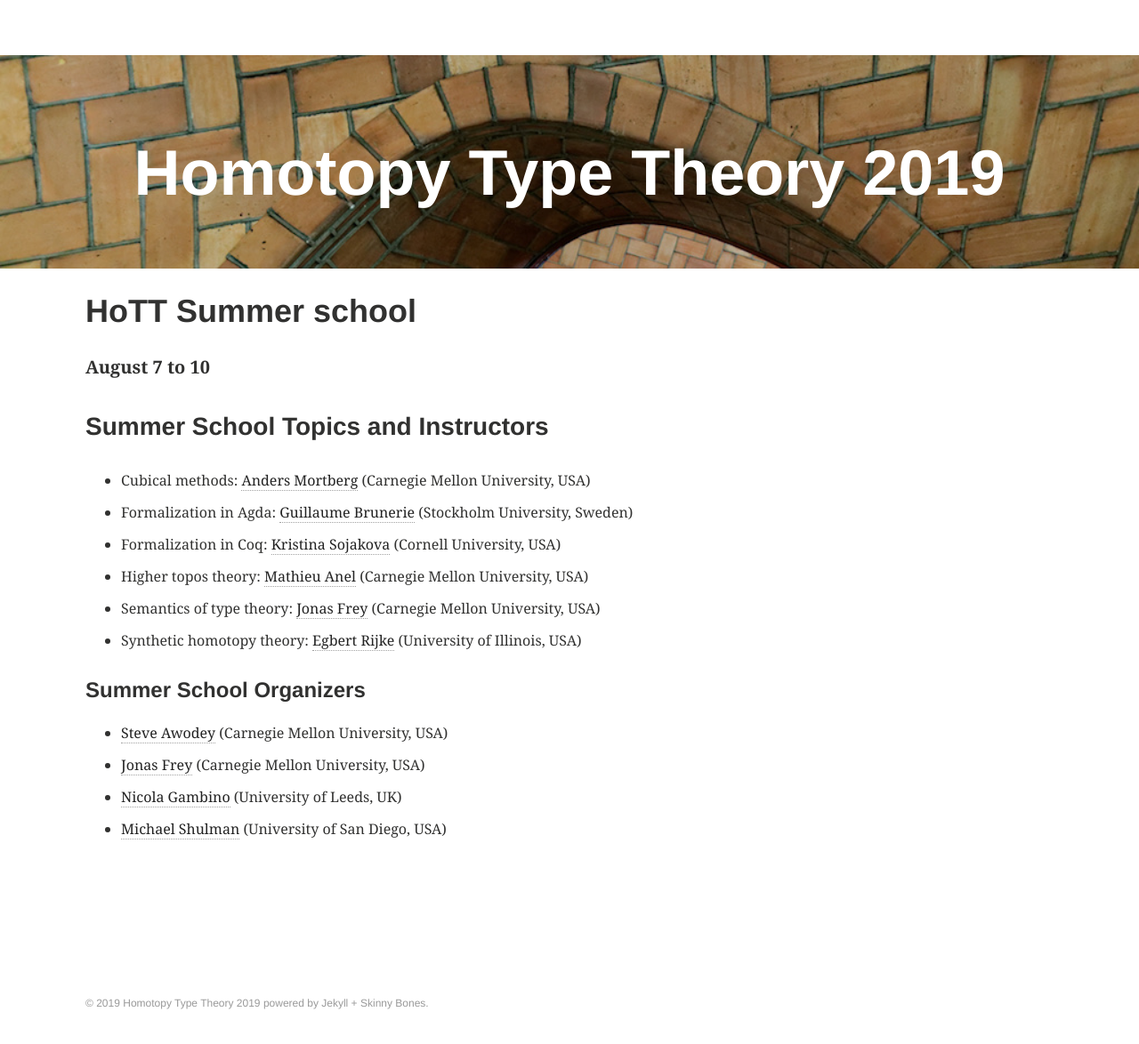
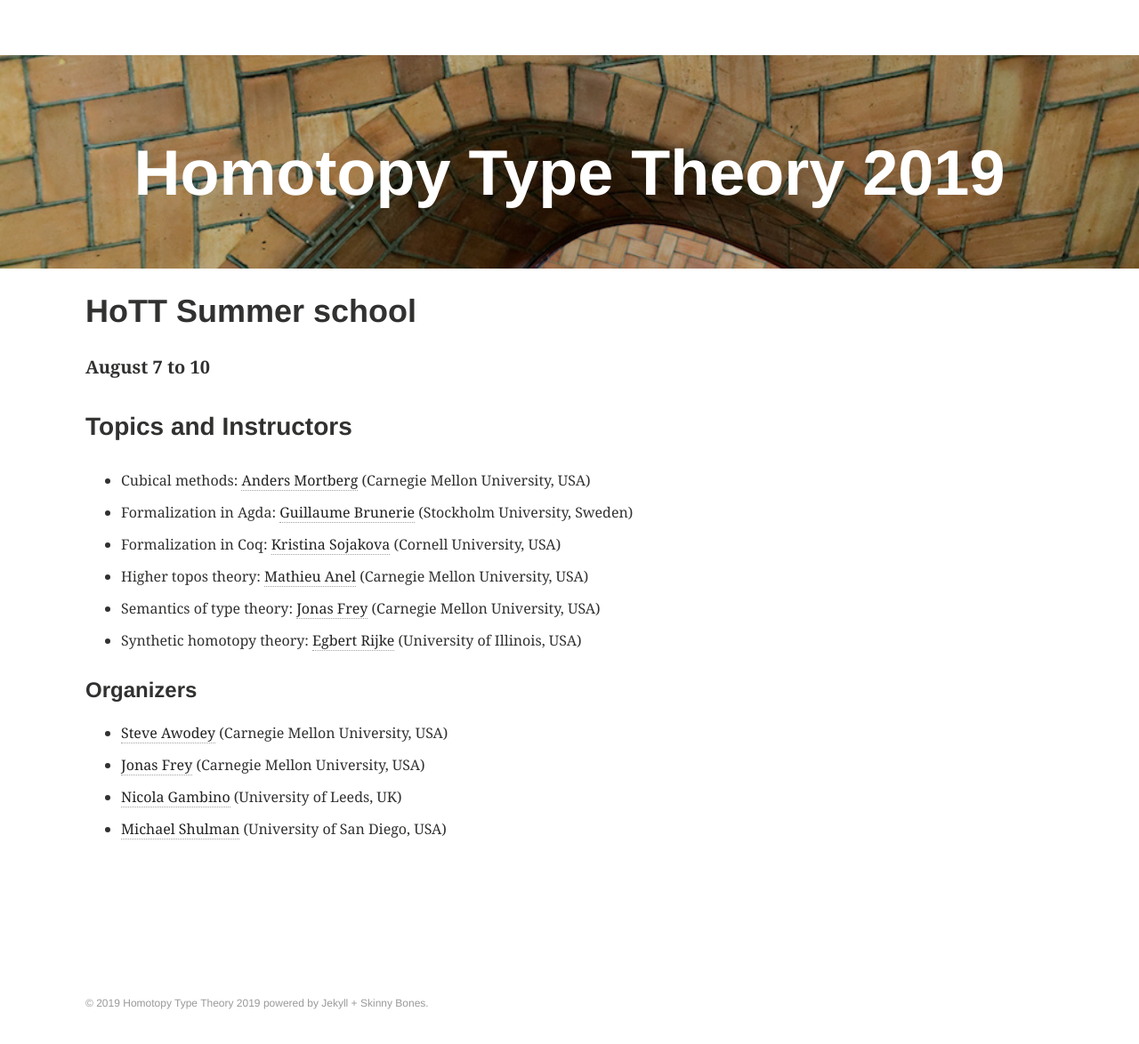
Before and after one commit to HoTT/HoTT-2019, a Jekyll site: the page built from summer-school.md, in a window 1280 px wide, cut to the strip 130-1344 px from the top of the page. Shown: the top 1174 px of the strip at 89% size. Built offline with Jekyll 4.4.1, drawn with Linux system fonts in a browser that asks for light colours.

Commit message:
Remove *summer school* twice

```diff
--- a/summer-school.md
+++ b/summer-school.md
@@ -6,7 +6,7 @@ title: "HoTT Summer school"
 
 **August 7 to 10**
 
-### Summer School Topics and Instructors
+### Topics and Instructors
 
 * Cubical methods: [Anders Mortberg](http://www.cs.cmu.edu/~amoertbe/) (Carnegie Mellon University, USA)
 * Formalization in Agda: [Guillaume Brunerie](https://guillaumebrunerie.github.io) (Stockholm University, Sweden)
@@ -16,7 +16,7 @@ title: "HoTT Summer school"
 * Synthetic homotopy theory: [Egbert Rijke](https://github.com/EgbertRijke) (University of Illinois, USA)
 
 
-#### Summer School Organizers
+#### Organizers
 
 * [Steve Awodey](https://www.andrew.cmu.edu/user/awodey/) (Carnegie Mellon University, USA)
 * [Jonas Frey](https://sites.google.com/site/jonasfreysite/) (Carnegie Mellon University, USA)
```
